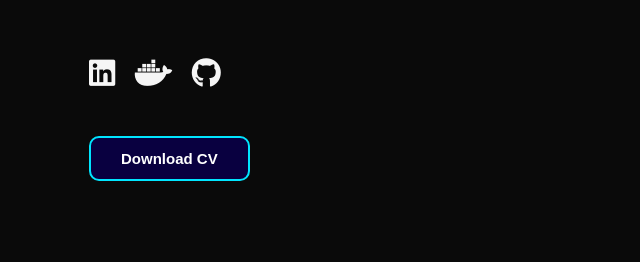
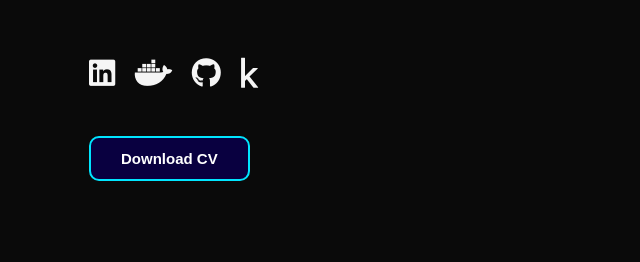
Before and after one commit to satkar400/satkar-portfolio, a plain HTML site: page index.html in a window 1280 px wide. Shown: the part 373-635 px from the top of the page, 0-640 px from the left. Drawn offline with Linux system fonts and the light colour scheme.

Commit message:
added kaggle profile

```diff
--- a/index.html
+++ b/index.html
@@ -40,6 +40,7 @@
                             <a href="https://www.linkedin.com/in/satkar-sarvankar/" target="_blank"><i class="fa-brands fa-linkedin"></i></a>
                             <a href="https://hub.docker.com/u/zenith40" target="_blank"><i class="fa-brands fa-docker"></i></a>
                             <a href="https://github.com/satkar400" target="_blank"><i class="fa-brands fa-github"></i></a>
+                            <a href="https://www.kaggle.com/satkar003" target="_blank"><i class="fa-brands fa-kaggle"></i></a>
                             <!-- <a href="#"><i class="fa-brands fa-medium"></i></a> -->
                         </div>
 
```
